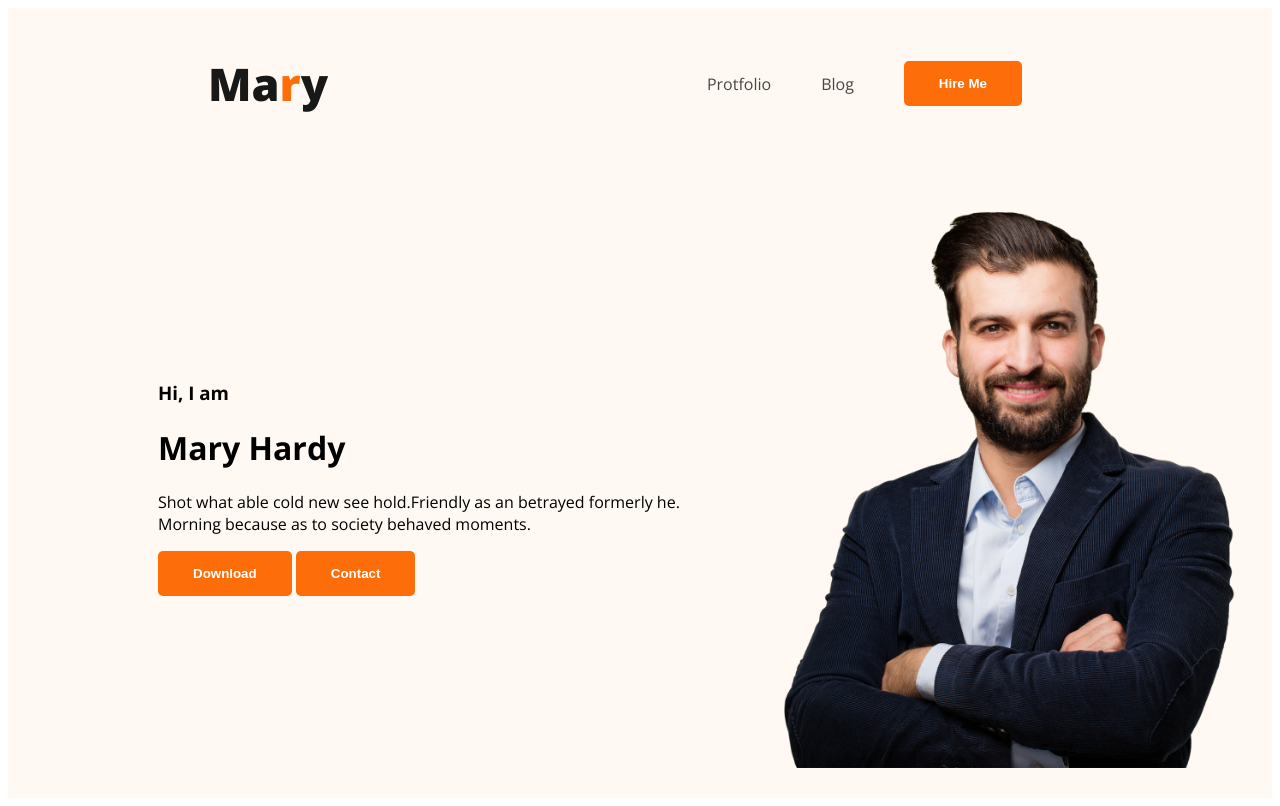
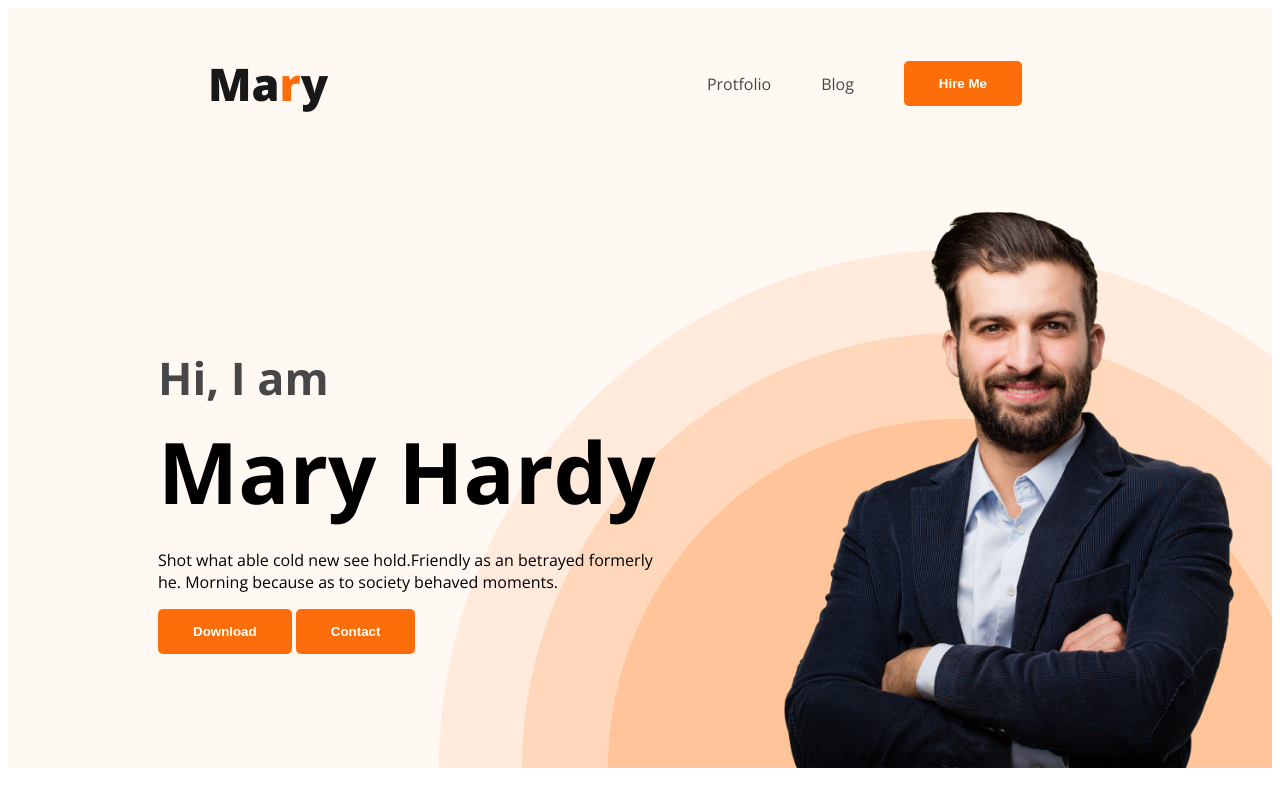
Before and after one commit to kawser2917/protfolio_practice, a plain HTML site: page index.html in a window 1280 px wide. Drawn offline with nearby package versions, Linux system fonts and the light colour scheme.

Commit message:
header section complited

```diff
--- a/index.html
+++ b/index.html
@@ -24,7 +24,7 @@
             <div class="banner-content">
                 <h3 class="banner-greeting">Hi, I  am</h3>
                 <h1 class="banner-title">Mary Hardy</h1>
-                <p>Shot what able cold new see hold.Friendly as an betrayed formerly he. Morning because as to society behaved moments.</p>
+                <p class="banner-description">Shot what able cold new see hold.Friendly as an betrayed formerly he. Morning because as to society behaved moments.</p>
                 <button class="btn-primary">Download</button>
                 <button class="btn-primary">Contact</button>
             </div>
--- a/style/style.css
+++ b/style/style.css
@@ -45,10 +45,28 @@ nav a{
     background-color: #FFF8F3;
 }
 .banner{
-    padding: 30px 30px 30px 150px;
+    padding: 30px 30px 0px 150px;
     display: flex;
     align-items: center;
+    justify-content: space-between;
+    background-image: url(../images/header_bg.png);
+    background-repeat: no-repeat;
+    background-position: bottom right;
 }
 .banner .profile-pic{
     width: 500px;
 }
+.banner-greeting{
+    font-size: 45px;
+    color: #474747;
+    margin-bottom: 0px;
+}
+.banner-title{
+    font-size: 85px;
+    font-weight: 700;
+    margin-top: 5px;
+    margin-bottom: 20px;
+}
+.banner-content{
+    max-width: 500px;
+}
```
